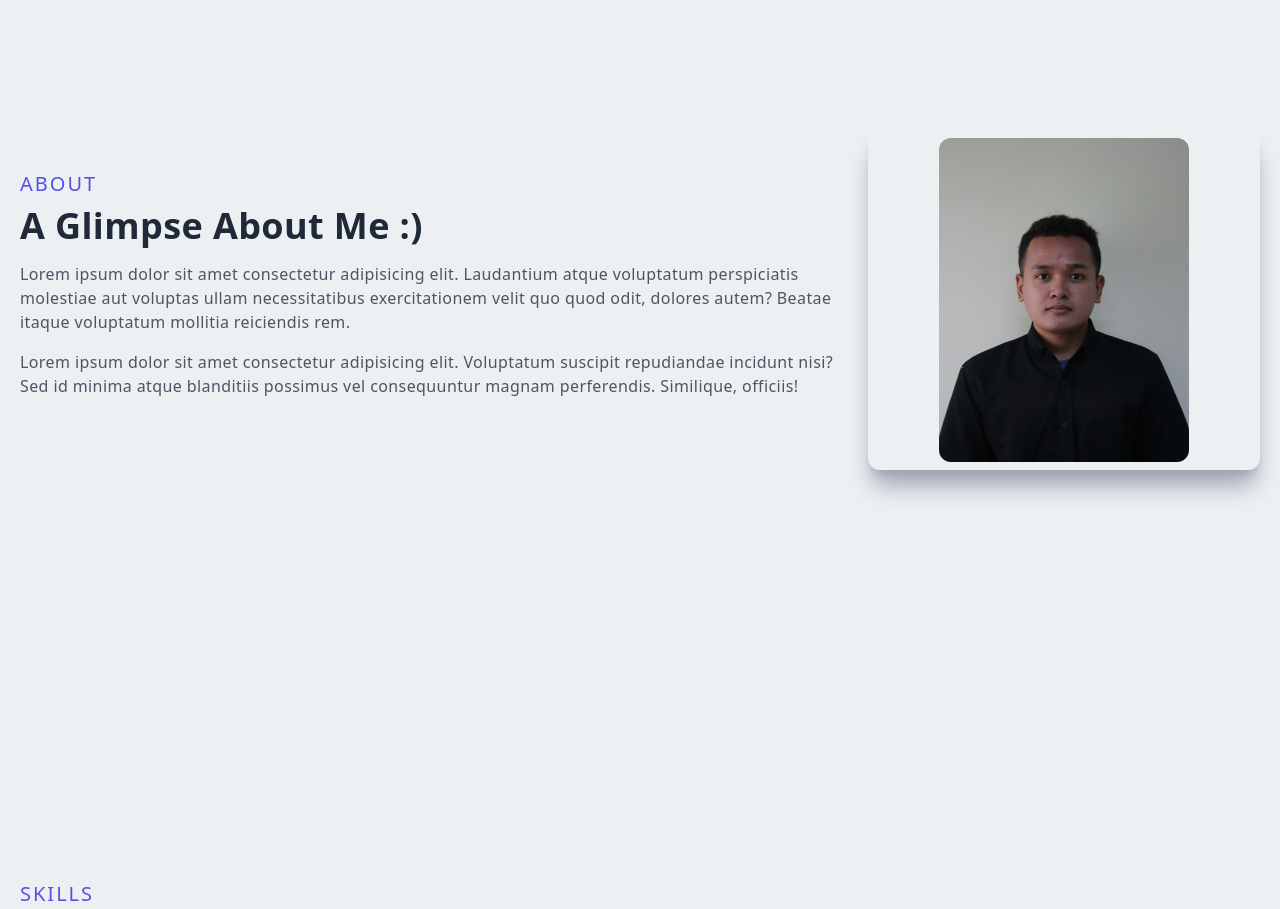
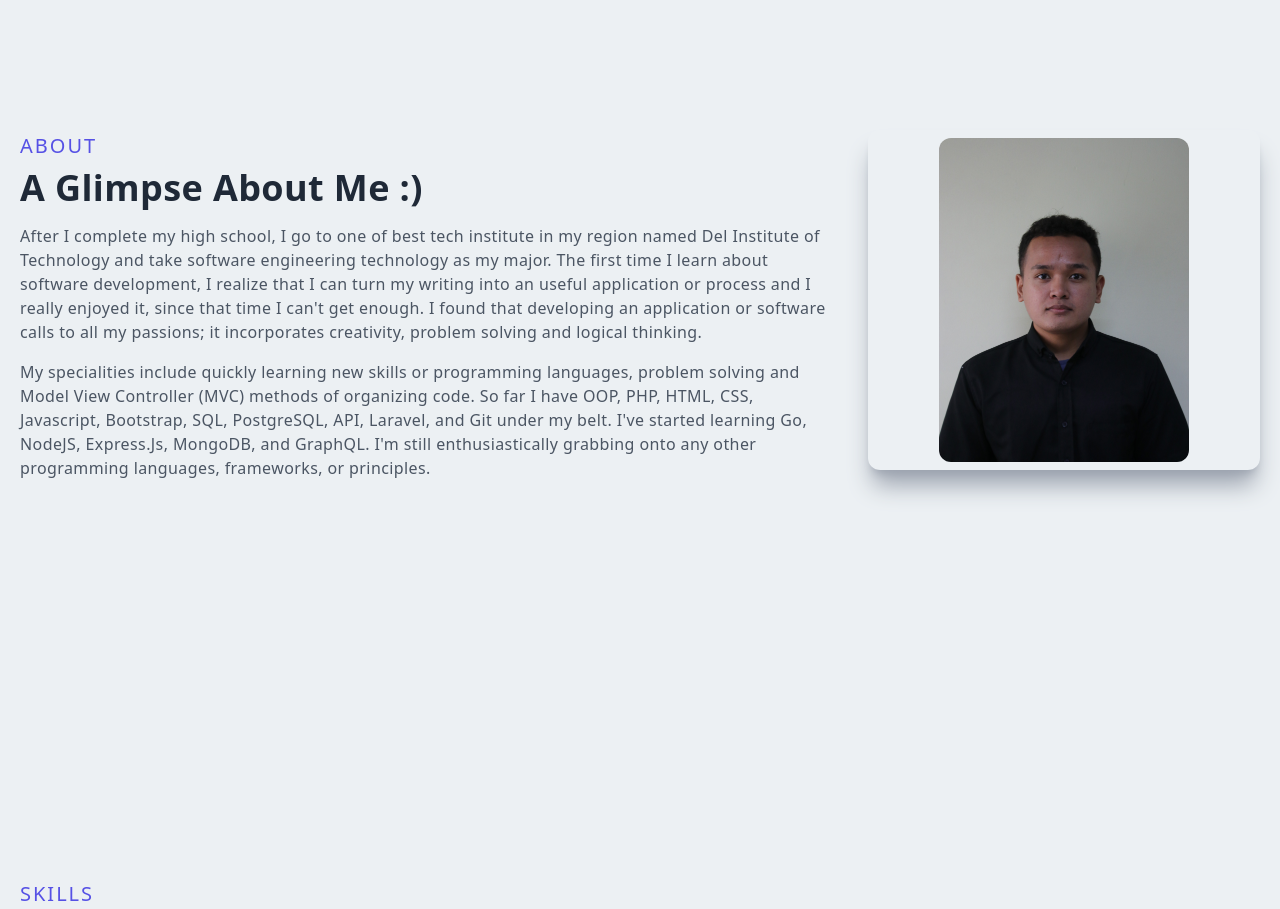
Before and after one commit to ovamarbun25/porto, a Next.js app: page / in a window 1280 px wide. Shown: the part 900-1809 px from the top of the page. Built offline with nearby package versions, Linux system fonts and the light colour scheme.

Commit message:
update about section

```diff
--- a/components/About.jsx
+++ b/components/About.jsx
@@ -8,24 +8,40 @@ const About = () => {
   return (
     <div id="about" className="w-full md:h-screen p-2 flex items-center py-16">
       <div className="max-w-[1240px] m-auto md:grid grid-cols-3 gap-8">
-        <div className="col-span-2 mt-10">
-          <p className="uppercase text-xl tracking-widest text-[#5651e5]">About</p>
+        <div className="col-span-2 mt-5">
+          <p className="uppercase text-xl tracking-widest text-[#5651e5]">
+            About
+          </p>
           <h2 className="py-2">A Glimpse About Me :)</h2>
           <p className="py-2 text-gray-600">
-            Lorem ipsum dolor sit amet consectetur adipisicing elit. Laudantium
-            atque voluptatum perspiciatis molestiae aut voluptas ullam
-            necessitatibus exercitationem velit quo quod odit, dolores autem?
-            Beatae itaque voluptatum mollitia reiciendis rem.
+            After I complete my high school, I go to one of best tech institute
+            in my region named Del Institute of Technology and take software
+            engineering technology as my major. The first time I learn about
+            software development, I realize that I can turn my writing into an
+            useful application or process and I really enjoyed it, since that
+            time I can't get enough. I found that developing an application or
+            software calls to all my passions; it incorporates creativity,
+            problem solving and logical thinking.
           </p>
           <p className="py-2 text-gray-600">
-            Lorem ipsum dolor sit amet consectetur adipisicing elit. Voluptatum
-            suscipit repudiandae incidunt nisi? Sed id minima atque blanditiis
-            possimus vel consequuntur magnam perferendis. Similique, officiis!
+            My specialities include quickly learning new skills or programming
+            languages, problem solving and Model View Controller (MVC) methods
+            of organizing code. So far I have OOP, PHP, HTML,
+            CSS, Javascript, Bootstrap, SQL, PostgreSQL, API, Laravel, and Git
+            under my belt. I've started learning Go, NodeJS, Express.Js,
+            MongoDB, and GraphQL. I'm still enthusiastically grabbing onto any
+            other programming languages, frameworks, or principles.
           </p>
         </div>
 
         <div className="w-full m-auto shadow-xl shadow-gray-400 rounded-xl flex items-center justify-center p-2 hover:scale-110 ease-in duration-300">
-            <Image className="rounded-xl" src={Profile} alt="Ova Marbun" width='250' height='0'/>
+          <Image
+            className="rounded-xl"
+            src={Profile}
+            alt="Ova Marbun"
+            width="250"
+            height="0"
+          />
         </div>
       </div>
     </div>
```
